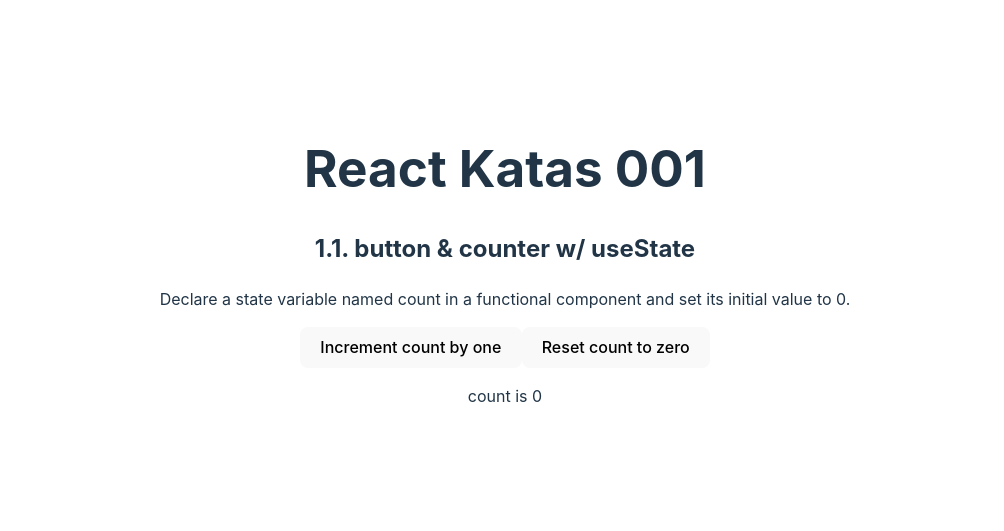
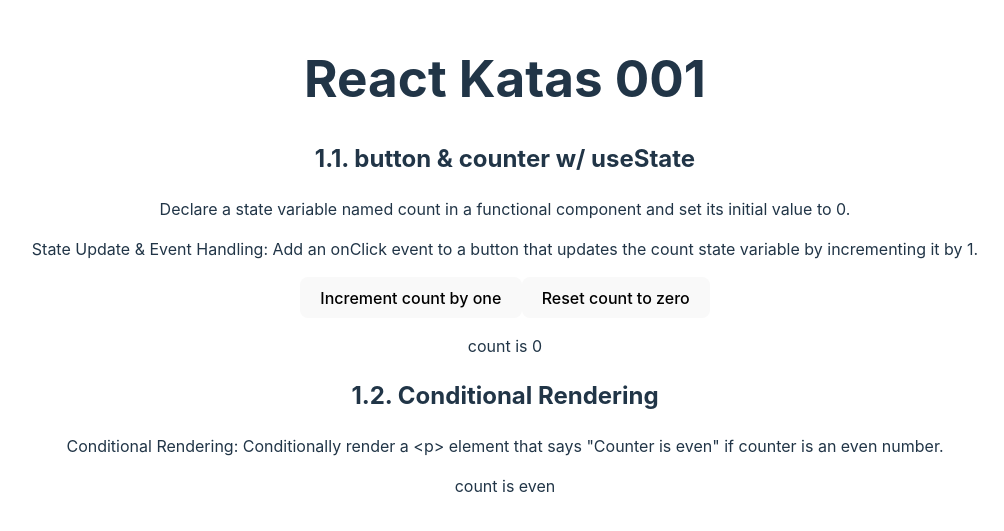
Before and after one commit to avidrucker/tiny-react-katas, a React (Vite) app: page / in a window 1280 px wide. Shown: the part 135-666 px from the top of the page, without its empty margins (135-1139 px from the left). Built offline with nearby package versions, Linux system fonts and the light colour scheme.

Commit message:
add isEven conditionally rendered JSX

```diff
--- a/src/App.jsx
+++ b/src/App.jsx
@@ -2,6 +2,10 @@
 // import reactLogo from './assets/react.svg'
 // import viteLogo from '/vite.svg'
 import './App.css'
+
+function isEven(x) {
+    return x % 2 === 0;
+}
 
 function App() {
     const [count, setCount] = useState(0)
@@ -13,6 +17,7 @@
 	    <section>
 		<h2>1.1. button & counter w/ useState</h2>
 		<p>Declare a state variable named count in a functional component and set its initial value to 0.</p>
+		<p>State Update & Event Handling: Add an onClick event to a button that updates the count state variable by incrementing it by 1.</p>
 		<button onClick={() => setCount((count) => count + 1)}>
 		    Increment count by one
 		</button>
@@ -20,6 +25,12 @@
 		<button onClick={() => setCount((count) => 0)}>Reset count to zero</button>
 		<p>count is {count}</p>
 	    </section>
+
+	    <section>
+		<h2>1.2. Conditional Rendering</h2>
+		<p>Conditional Rendering: Conditionally render a &lt;p&gt; element that says "Counter is even" if counter is an even number.</p>
+		{isEven(count) && <p>count is even</p>}
+	    </section>
 	</>
     )
 }
```
